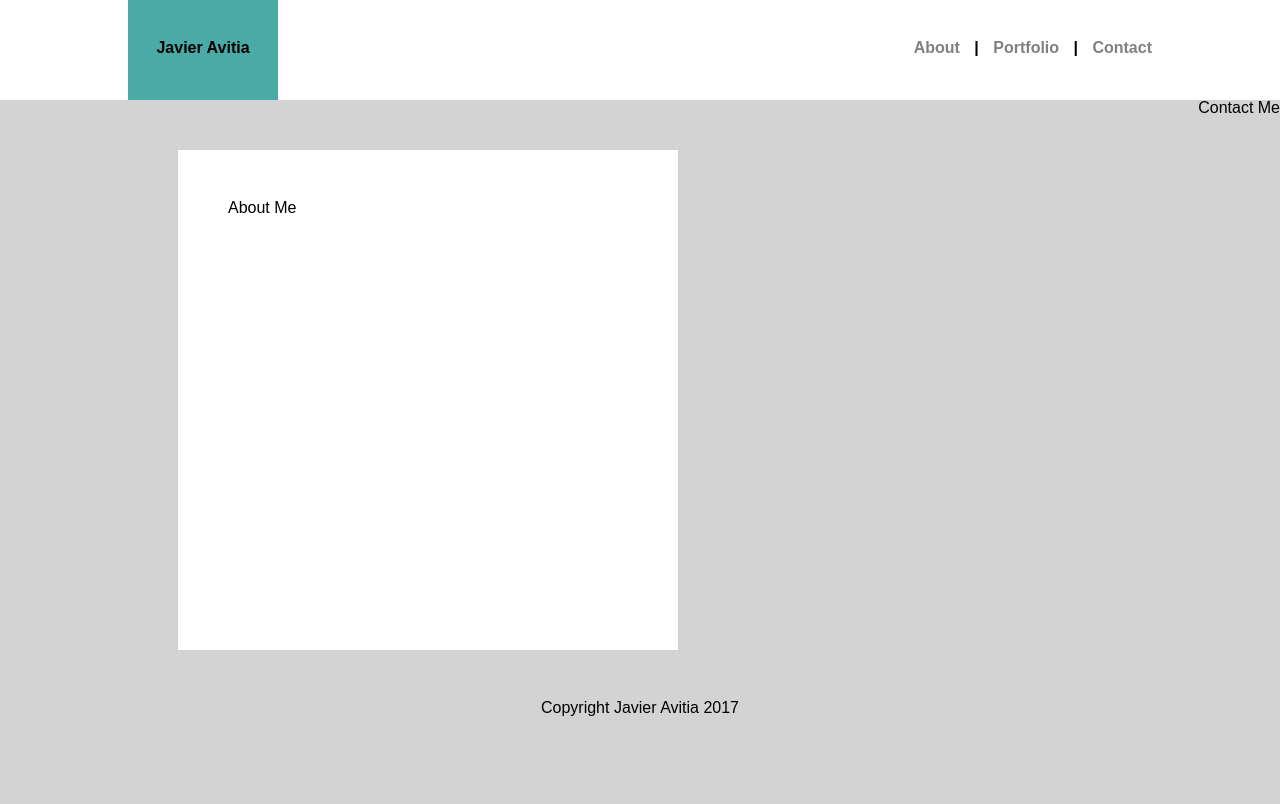
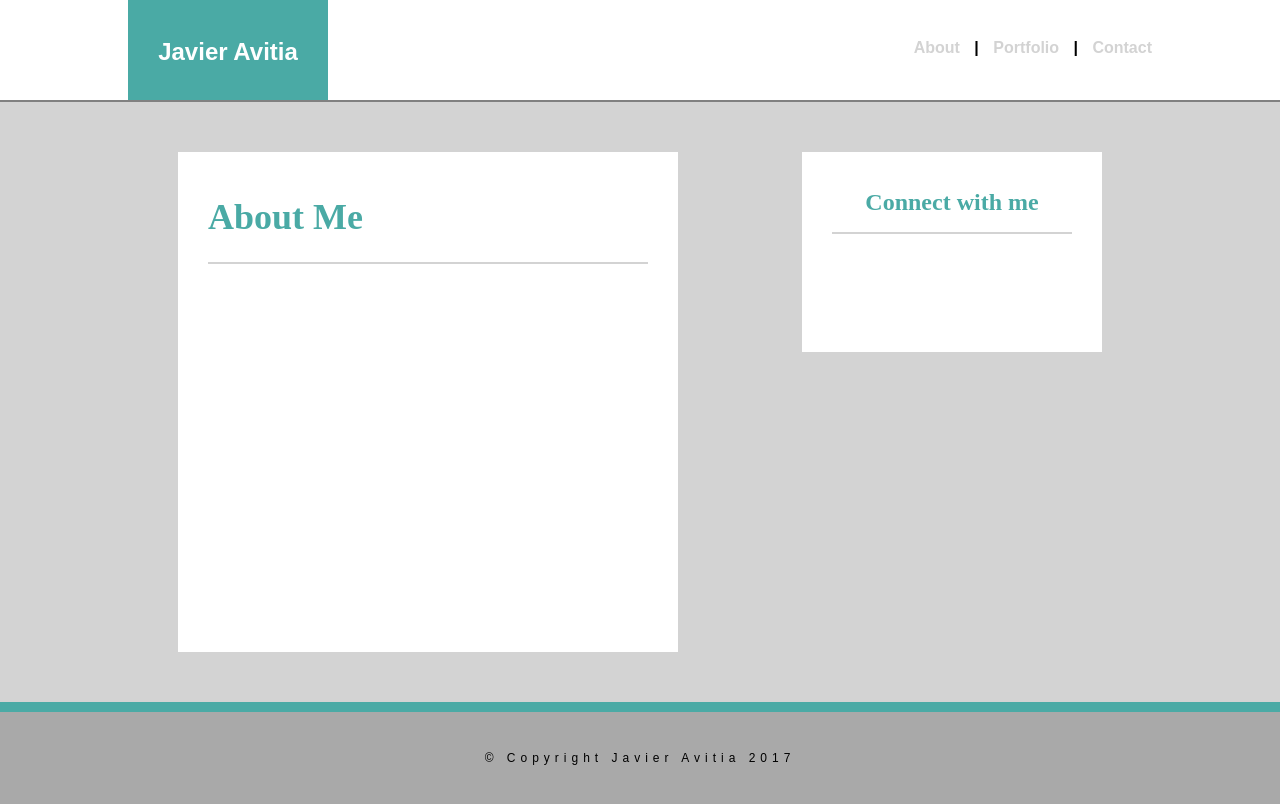
Before and after one commit to Gr8ChairmanMeow/Basic-Portfolio, a plain HTML site: page index.html in a window 1280 px wide. Drawn offline with Linux system fonts and the light colour scheme.

Commit message:
Redid css and created intitial layout.

```diff
--- a/assets/css/style.css
+++ b/assets/css/style.css
@@ -7,7 +7,11 @@
 
 a{
 	text-decoration: none;
-	color:grey;
+	color:lightgrey;
+}
+
+a:hover {
+	color:darkgrey;
 }
 
 body{
@@ -20,25 +24,44 @@ nav,
 	float:right;
 }
 
+.about,
+.contact {
+	padding:20px 30px;
+	margin:50px;
+	background:white;
+	color:#4aaaa5;
+	font-weight:bolder;
+	font-family:serif;
+	line-height: 2.5;
+}
+
 .about {
 	float:left;
 	left:10%;
-	background:white;
 	width:500px;
 	height:500px;
-	padding:50px;
-	margin:50px;
+	font-size:36px;
+}
+
+.contact {
+	right:10%;
+	width:300px;
+	height:200px;
+	text-align:center;
+	font-size:24px;
 }
 
 .javi{
 	position:relative;
 	background:#4aaaa5;
 	height:100px;
-	width:150px;
+	width:200px;
 	padding-top:40px;
 	text-align:center;
-	font-weight: bolder;
+	font-weight:bolder;
 	left:10%;
+	color:white;
+	font-size:24px;
 }
 
 header{
@@ -55,7 +78,24 @@ nav{
 }
 
 footer{
-	text-align: center;
+	text-align:center;
+	height:100px;
+	background-color:darkgrey;
+	padding-top:40px;
+	font-size:12px;
+	letter-spacing: 5px;
+}
+
+hr{
+	border:lightgrey solid 1px;
+}
+
+#top {
+	border:grey solid 1px;
+}
+
+#hr{
+	border:#4aaaa5 solid 5px;
 }
 
 .clearfix:after {
--- a/index.html
+++ b/index.html
@@ -23,22 +23,30 @@
 
 	</header>
 
+	<hr id="top">
+
 	<section class="clearfix">
 		<div class="about">
 
 			<p>About Me</p>
 
+			<hr>
+
 		</div>
 		<aside class="contact">
 
-			Contact Me
+			<p>Connect with me</p>
+
+			<hr>
 
 		</aside>
 	</section>
 
+	<hr id="hr">
+
 	<footer>
 
-			<p>Copyright Javier Avitia 2017</p>
+			<p>&copy; Copyright Javier Avitia 2017</p>
 
 	</footer>
 
```
